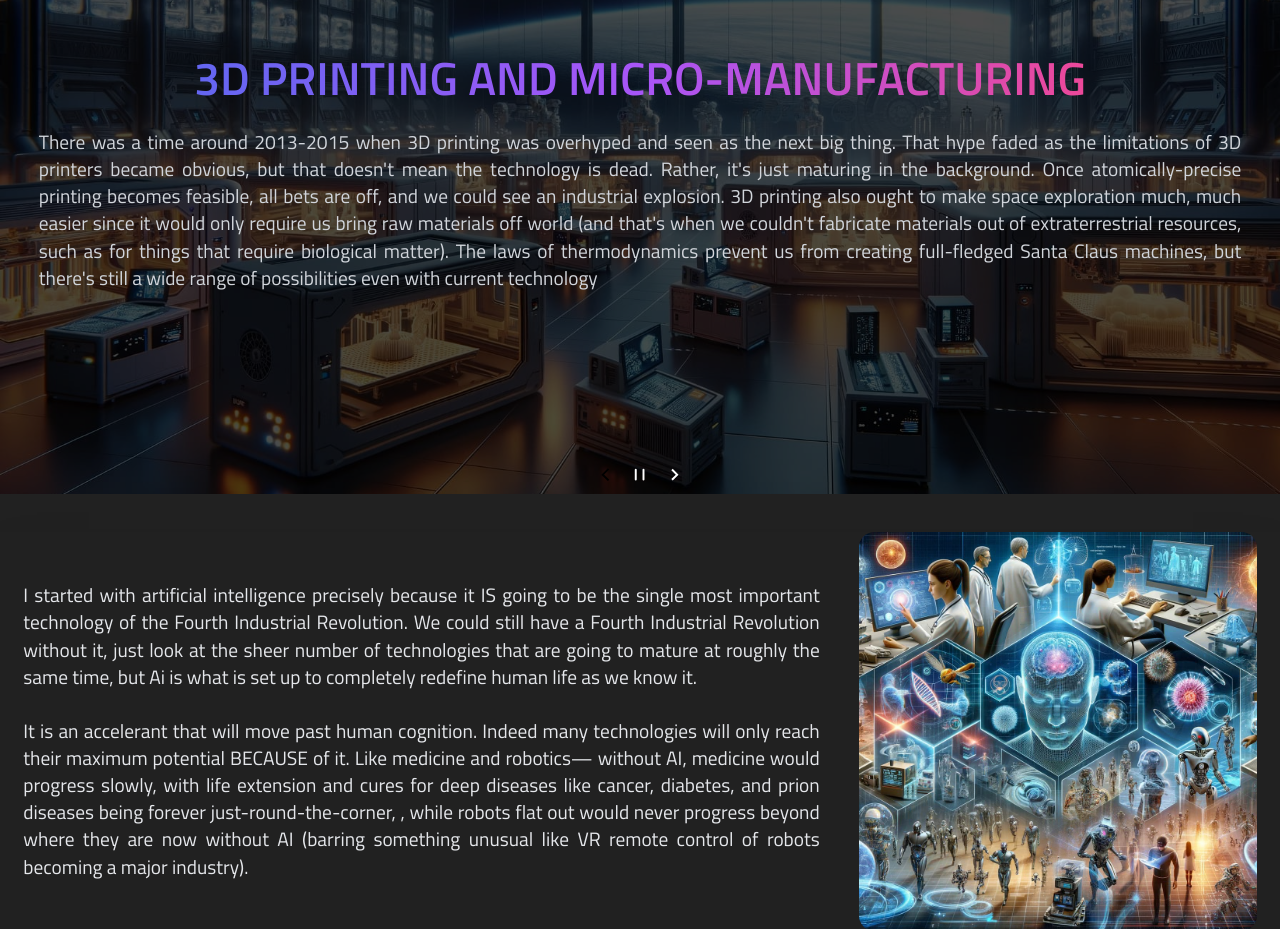
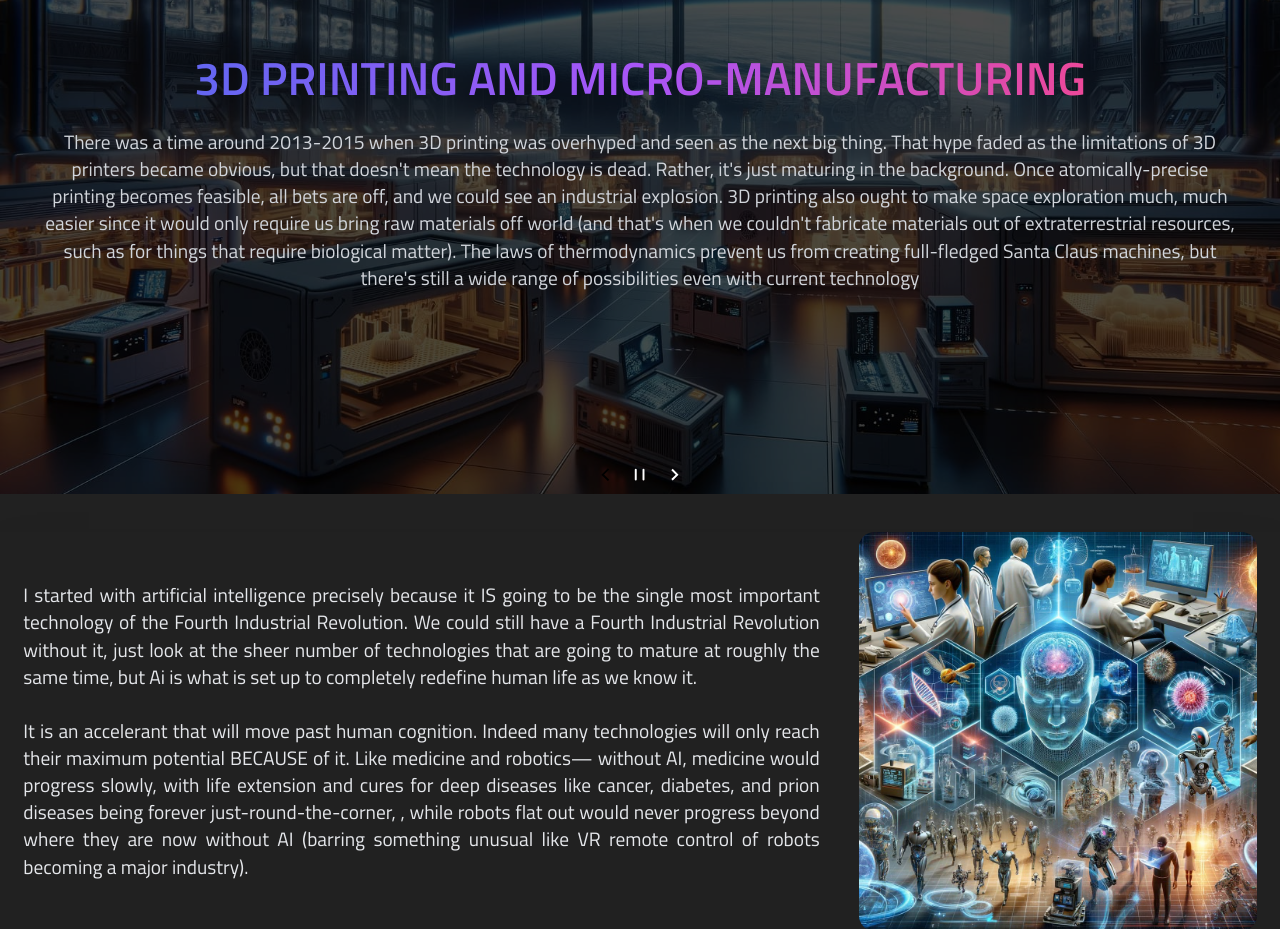
Before and after one commit to rais17/4TH-Revolution-Fund, a React (Create React App) app: page /revolution in a window 1280 px wide. Shown: the part 4820-5749 px from the top of the page. Built offline with nearby package versions, Linux system fonts and the light colour scheme.

Commit message:
Update Corousel.js

```diff
--- a/src/Components/Corousel.js
+++ b/src/Components/Corousel.js
@@ -50,7 +50,7 @@ const Corousel = ({ items }) => {
             <h1 className="text-5xl font-semibold text-center text-transparent uppercase font-Titillium bg-clip-text bg-gradient-to-r from-indigo-500 via-purple-500 to-pink-500">
               {item.title}
             </h1>
-            <p className="text-xl text-center text-gray-300 sm:text-justify font-Titillium">
+            <p className="text-xl text-center text-gray-300 font-Titillium">
               {item.description}
             </p>
           </div>
```
